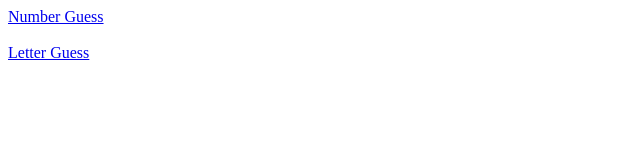
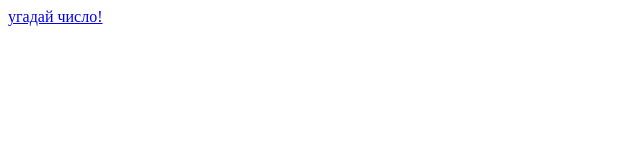
Before and after one commit to NoBadElectronics/makaeleda.github.io, a plain HTML site: page index.html in a window 1280 px wide. Shown: the whole page, without its empty margins (0-640 px from the left). Drawn offline with Linux system fonts and the light colour scheme.

Commit message:
Update index.html

```diff
--- a/index.html
+++ b/index.html
@@ -1,7 +1,6 @@
 <html>
 <body>
-  <a href="numberGuess.htm">Number Guess</a>
+  <a href="numberGuess.htm">угадай число!</a>
 </br>
 </br>
-<a href="letterGuess.htm">Letter Guess</a>
 </body></html>
```
